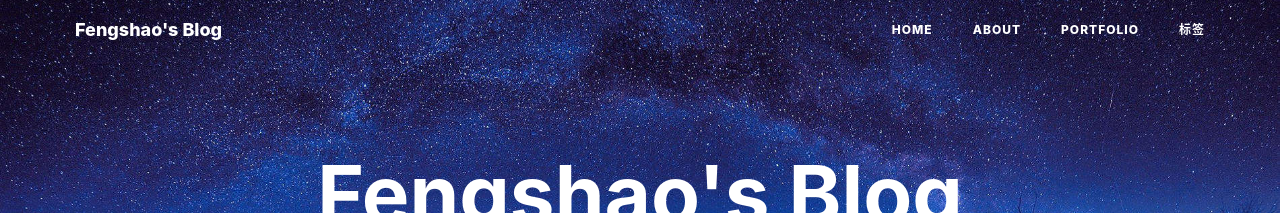
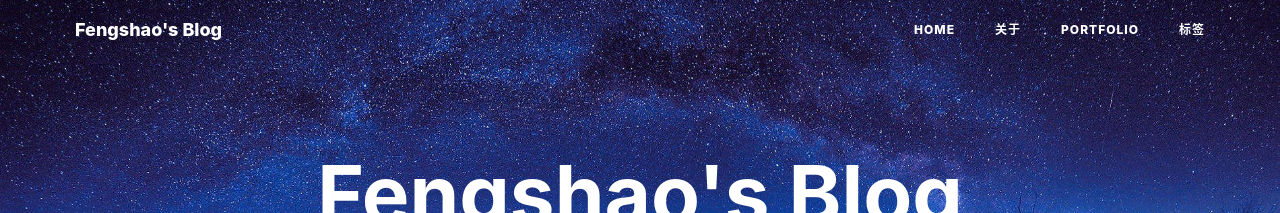
Before and after one commit to liushaofeng89/blog, a Jekyll site: the page built from index.html, in a window 1280 px wide. Shown: the top 213 px of the page. Built offline with Jekyll 4.4.1, drawn with Linux system fonts in a browser that asks for light colours; nearby versions of some CDN libraries; the list of posts is cut into pages by our own code; comment, search, counter and statistics services are not loaded.

Commit message:
更新插图

```diff
--- a/about.html
+++ b/about.html
@@ -1,7 +1,7 @@
 ---
 layout: page
-title: "About"
-description: "Hey, this is Hux."
+title: "关于"
+description: "Hey, this is Fengshao."
 header-img: "assets/img/about-bg.jpg"
 ---
 
```
Also changed, not shown: assets/img/about-bg.jpg.
